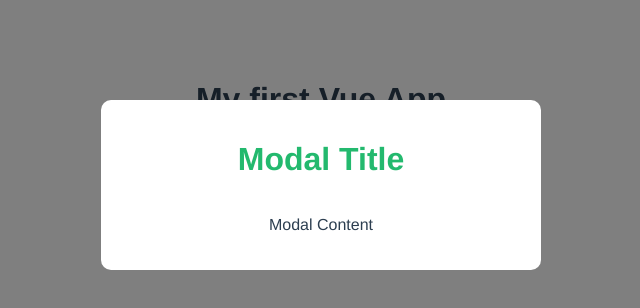
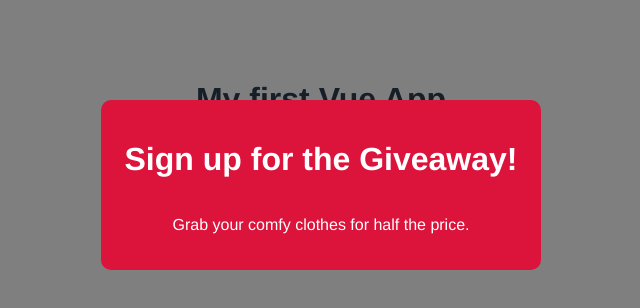
Before and after one commit to DiegoVargasM/Vue_Lessons, a Vue app in the folder L2-Vue_CLI/modal-project/: page / in a window 1280 px wide. Shown: the top 308 px of the page, without its empty margins (319-959 px from the left). Built offline with nearby package versions, Linux system fonts and the light colour scheme.

Commit message:
Add header and text props to Modal component, update App.vue to pass props and add sale theme

```diff
--- a/L2-Vue_CLI/modal-project/src/App.vue
+++ b/L2-Vue_CLI/modal-project/src/App.vue
@@ -9,7 +9,7 @@
   <button @click="handleClick">Click me</button>
 
   <!-- Modal -->
-  <Modal />
+  <Modal :header="header" :text="text" theme="sale"/>
 </template>
 
 <script>
@@ -23,7 +23,9 @@ export default {
   },
   data() {
     return {
-      title: 'My first Vue App'
+      title: 'My first Vue App',
+      header: 'Sign up for the Giveaway!',
+      text: 'Grab your comfy clothes for half the price.'
     }
   },
   methods: {
--- a/L2-Vue_CLI/modal-project/src/components/Modal.vue
+++ b/L2-Vue_CLI/modal-project/src/components/Modal.vue
@@ -1,8 +1,8 @@
 <template>
 	<div class="backdrop" ref="backdrop">
-		<div class="modal" @click="closeModal" ref="modal">
-			<h1>Modal Title</h1>
-			<p>Modal Content</p>
+		<div class="modal" :class="{sale: theme === 'sale'}" @click="closeModal" ref="modal">
+			<h1>{{header}}</h1>
+			<p>{{text}}</p>
 		</div>
 	</div>
 </template>
@@ -15,7 +15,8 @@ export default {
 			this.$refs.modal.style.display = 'none'
 			this.$refs.backdrop.style.display = 'none'
 		}
-	}
+	},
+	props: ['header', 'text', 'theme']
 }
 </script>
 
@@ -46,4 +47,13 @@ export default {
 	.modal p {
 		font-style: normal;
 	}
+
+	.modal.sale {
+		background: crimson;
+		color: white
+	}
+
+	.modal.sale h1 {
+		color: white;
+	}
 </style>
```
